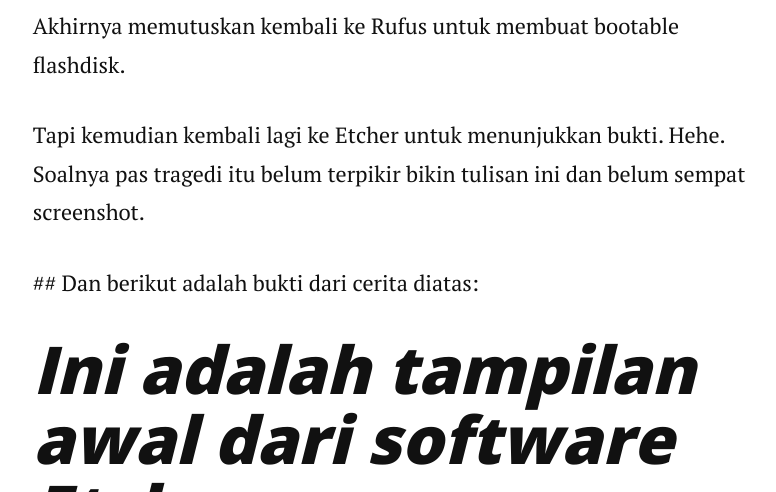
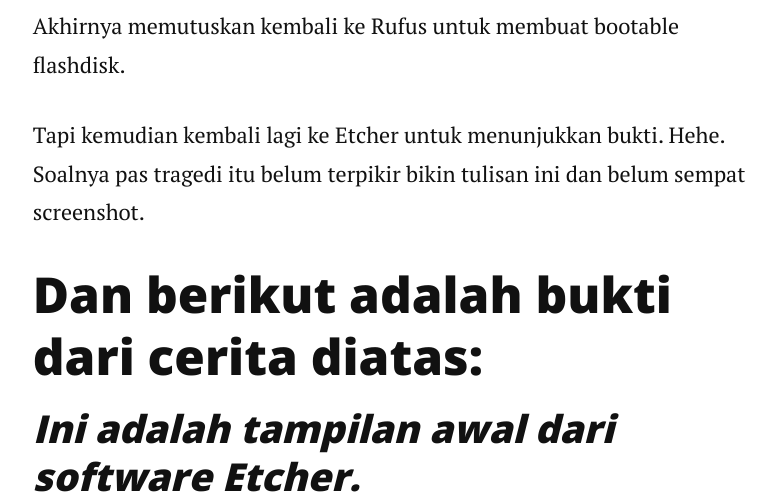
Before and after one commit to rifkifau/rifkifau.github.io, a Jekyll site: the page built from _posts/2019-01-19-berbagi-pengalaman-etcher-broke-my-usb-flashdisk.markdown, in a window 1280 px wide and 900 px high, scrolled down 3761 px, cut to the strip 0-492 px from the top of the window. Shown: the whole strip, without its empty margins (236-1012 px from the left). Built offline with Jekyll 4.4.1, drawn with Linux system fonts in a browser that asks for light colours; nearby versions of some CDN libraries; comment, search, counter and statistics services are not loaded.

Commit message:
Update 2019-01-19-berbagi-pengalaman-etcher-broke-my-usb-flashdisk.markdown

```diff
--- a/_posts/2019-01-19-berbagi-pengalaman-etcher-broke-my-usb-flashdisk.markdown
+++ b/_posts/2019-01-19-berbagi-pengalaman-etcher-broke-my-usb-flashdisk.markdown
@@ -56,10 +56,10 @@
 <p>
 Tapi kemudian kembali lagi ke Etcher untuk menunjukkan bukti. Hehe. Soalnya pas tragedi itu belum terpikir bikin tulisan ini dan belum sempat screenshot.
 </p>
-<p>
+
 ## Dan berikut adalah bukti dari cerita diatas:
-</p>
-# *Ini adalah tampilan awal dari software Etcher.*
+
+### *Ini adalah tampilan awal dari software Etcher.*
 ![berbagi pengalaman - etcher broke my usb - tampilan awal](https://user-images.githubusercontent.com/24805357/51428119-b5781880-1c32-11e9-98c0-8591037ee52b.jpg)
 
 ![berbagi pengalaman - etcher broke my usb - flashing](https://user-images.githubusercontent.com/24805357/51428122-b741dc00-1c32-11e9-95df-d5fc44874862.jpg) *Proses pembuatan bootable flashdisk tahap pertama: flashing.*
```
